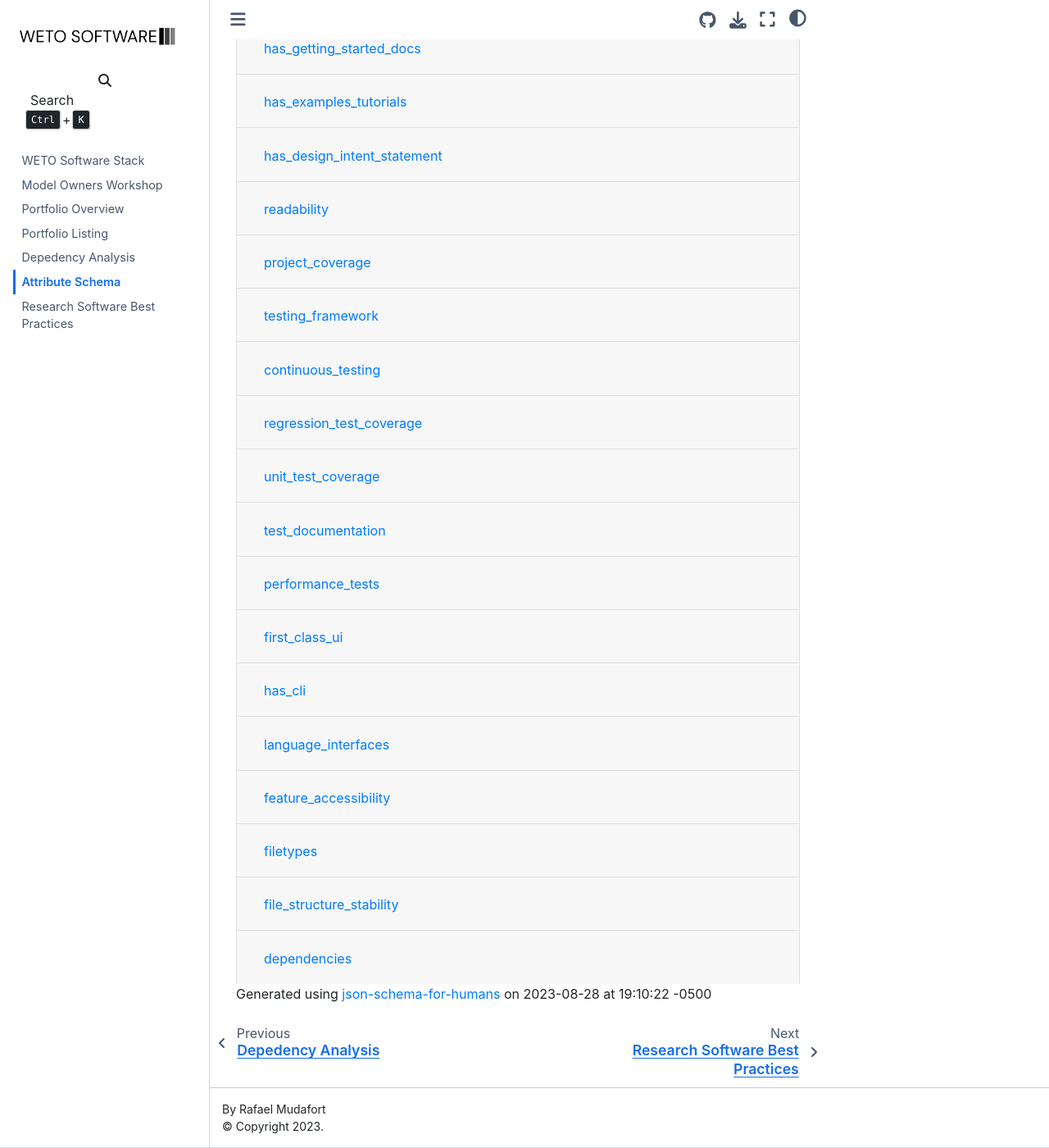
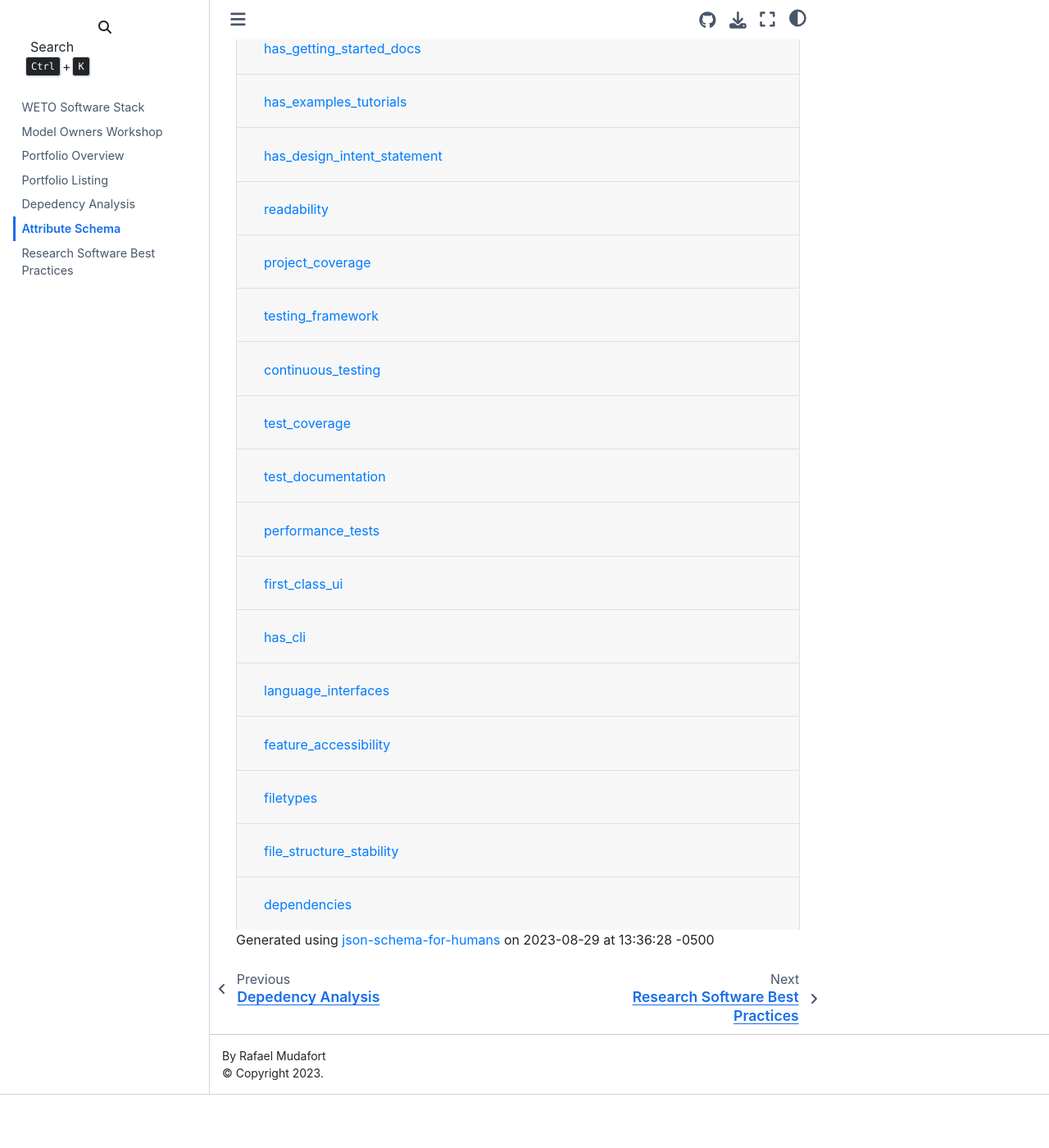
Before and after one commit to NREL/WETOStack, a Jupyter Book: the page built from docs/portfolio_analysis/attributes_schema.md, in a window 1280 px wide and 1400 px high, scrolled down 2451 px. Shown: the whole window at 82% size. Built offline with Jupyter Book 1.0.4 settings and Sphinx 7.4.7 and the Sphinx Book theme 1.1.4, drawn with Linux system fonts in a browser that asks for light colours; nearby versions of some CDN libraries; after the commit the page ends 3786 px from its top, so only the background shows below that.

Commit message:
Consolidate test coverage fields

```diff
--- a/docs/portfolio_analysis/schema_doc.html
+++ b/docs/portfolio_analysis/schema_doc.html
@@ -1071,54 +1071,27 @@ In the web address, this is the last component: https://github.com/&lt;account>/
         </div>
     </div>
 </div>
-<div class="accordion" id="accordionregression_test_coverage">
+<div class="accordion" id="accordiontest_coverage">
     <div class="card">
-        <div class="card-header" id="headingregression_test_coverage">
+        <div class="card-header" id="headingtest_coverage">
             <h2 class="mb-0">
-                <button class="btn btn-link property-name-button" type="button" data-toggle="collapse" data-target="#regression_test_coverage"
-                        aria-expanded="" aria-controls="regression_test_coverage" onclick="setAnchor('#regression_test_coverage')"><span class="property-name">regression_test_coverage</span></button>
+                <button class="btn btn-link property-name-button" type="button" data-toggle="collapse" data-target="#test_coverage"
+                        aria-expanded="" aria-controls="test_coverage" onclick="setAnchor('#test_coverage')"><span class="property-name">test_coverage</span></button>
             </h2>
         </div>
 
-        <div id="regression_test_coverage"
-             class="collapse property-definition-div" aria-labelledby="headingregression_test_coverage"
-             data-parent="#accordionregression_test_coverage">
+        <div id="test_coverage"
+             class="collapse property-definition-div" aria-labelledby="headingtest_coverage"
+             data-parent="#accordiontest_coverage">
             <div class="card-body pl-5">
 
     <span class="badge badge-dark value-type">Type: integer</span><br/>
-<span class="description"><p>The portion of the project covered by regression tests.</p>
+<span class="description"><p>The portion of the project covered by formal tests.</p>
 </span>
 
 
 
-        <p><span class="badge badge-light restriction numeric-restriction" id="regression_test_coverage_number">Value must be greater or equal to <code>1</code> and lesser or equal to <code>100</code></span></p>
-
-
-            </div>
-        </div>
-    </div>
-</div>
-<div class="accordion" id="accordionunit_test_coverage">
-    <div class="card">
-        <div class="card-header" id="headingunit_test_coverage">
-            <h2 class="mb-0">
-                <button class="btn btn-link property-name-button" type="button" data-toggle="collapse" data-target="#unit_test_coverage"
-                        aria-expanded="" aria-controls="unit_test_coverage" onclick="setAnchor('#unit_test_coverage')"><span class="property-name">unit_test_coverage</span></button>
-            </h2>
-        </div>
-
-        <div id="unit_test_coverage"
-             class="collapse property-definition-div" aria-labelledby="headingunit_test_coverage"
-             data-parent="#accordionunit_test_coverage">
-            <div class="card-body pl-5">
-
-    <span class="badge badge-dark value-type">Type: integer</span><br/>
-<span class="description"><p>The portion of the project covered by unit tests.</p>
-</span>
-
-
-
-        <p><span class="badge badge-light restriction numeric-restriction" id="unit_test_coverage_number">Value must be greater or equal to <code>1</code> and lesser or equal to <code>100</code></span></p>
+        <p><span class="badge badge-light restriction numeric-restriction" id="test_coverage_number">Value must be greater or equal to <code>1</code> and lesser or equal to <code>100</code></span></p>
 
 
             </div>
@@ -1494,6 +1467,6 @@ In the web address, this is the last component: https://github.com/&lt;account>/
 </div>
 
     <footer>
-        <p class="generated-by-footer">Generated using <a href="https://github.com/coveooss/json-schema-for-humans">json-schema-for-humans</a> on 2023-08-28 at 19:10:22 -0500</p>
+        <p class="generated-by-footer">Generated using <a href="https://github.com/coveooss/json-schema-for-humans">json-schema-for-humans</a> on 2023-08-29 at 13:36:28 -0500</p>
     </footer></body>
 </html>
```
Also changed, not shown: 10 other files.
